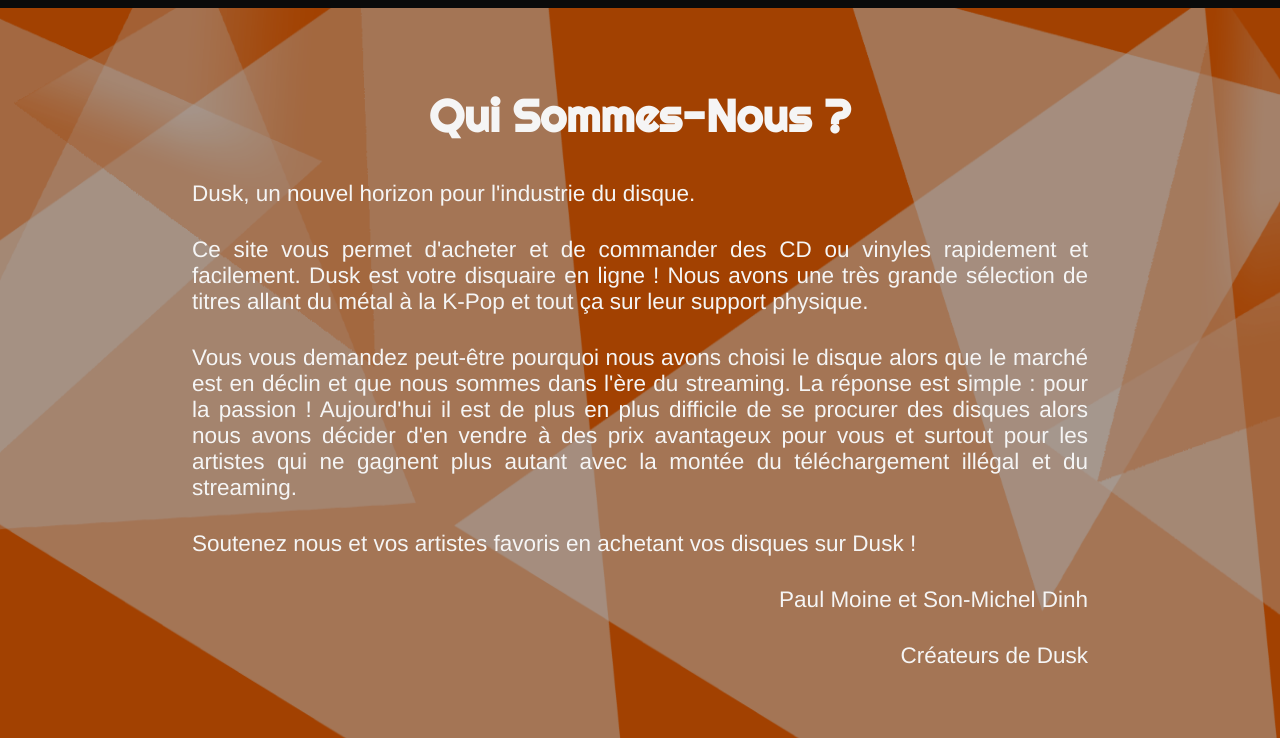
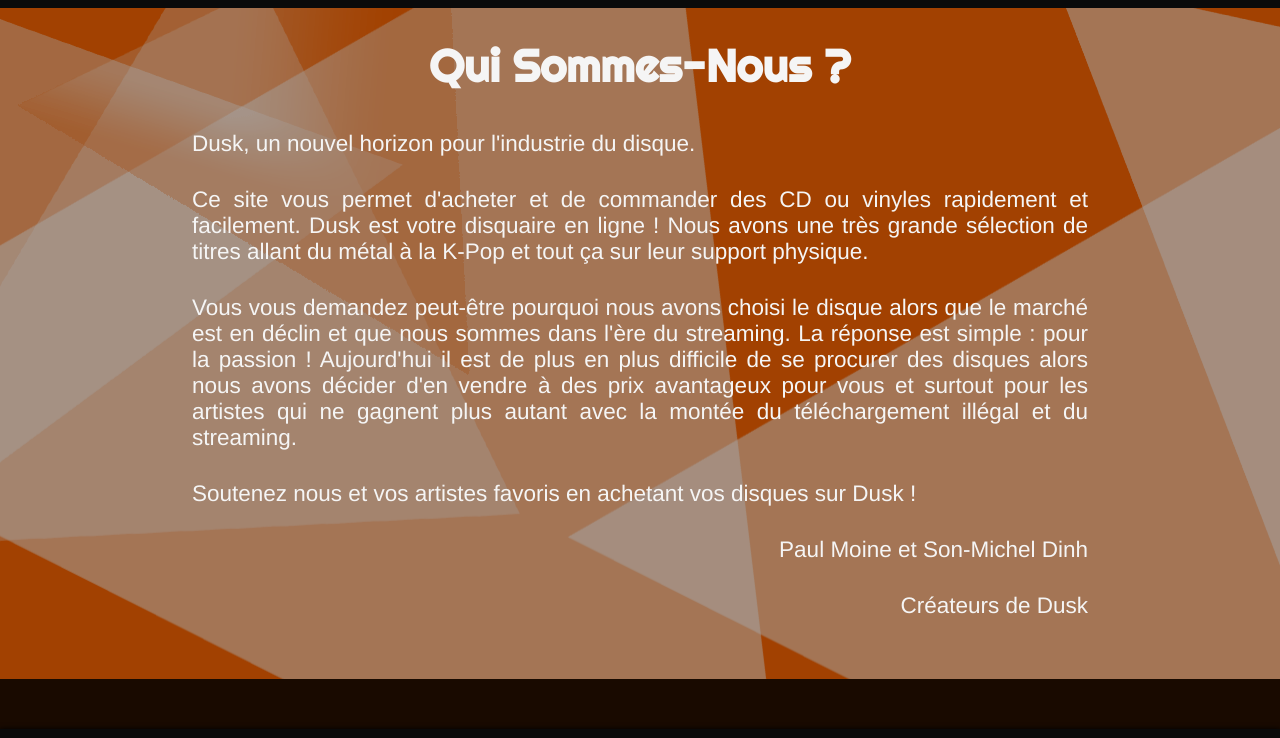
Before and after one commit to DonPolo/WebProjectFeatDonMichel, a plain HTML site: page quiSommesNous.html in a window 1280 px wide. Shown: the part 62-800 px from the top of the page. Drawn offline with nearby package versions, Linux system fonts and the light colour scheme.

Commit message:
Ajustement de la page qui sommes nous

```diff
--- a/Assets/Styles/QSNStyle.css
+++ b/Assets/Styles/QSNStyle.css
@@ -1,8 +1,13 @@
 h2{
-	margin-top : 150px;
+	padding-top: 30px;
 	font-family : Righteous;
 	font-size : 45px;
 	text-align : center;
+}
+
+article{
+	margin-top: 70px;
+	background-image: url("../Images/background.png");
 }
 
 p:first-child{
@@ -22,27 +27,5 @@ p{
 }
 
 p:last-child{
-	margin-bottom : 60px;
+	padding-bottom : 60px;
 }
-
-.back{
-	z-index : -10;
-	position: absolute;
-	top: 70px;
-	left:0;
-	bottom: 0;
-	width : 100%;
-	height : 110%;
-}
-
-@media screen and (max-width:950px){
-	.back{height : 150%}
-}
-
-@media screen and (max-width:750px){
-	.back{height : 180%}
-}
-
-@media screen and (max-width:550px){
-	.back{height : 200%}
-}
--- a/quiSommesNous.html
+++ b/quiSommesNous.html
@@ -92,6 +92,5 @@
 				<a href="https://www.reddit.com/" target="_blank"><i class="fa fa-reddit-square"></i></a>
 			</div>
 		</footer>
-		<img class="back" alt="Fond" src="./Assets/Images/background.png"/>
 	</body>
 </html>
```
